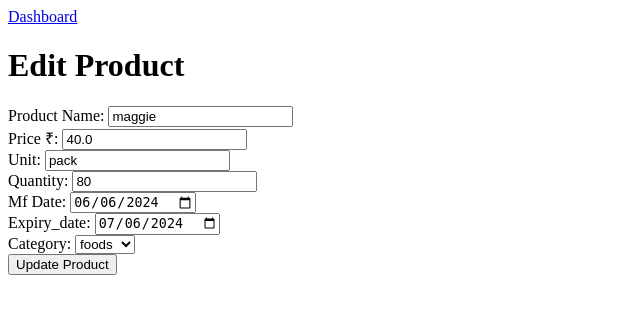
After one commit to unplugged-animesh/Bootcamp-code, a Flask app: page /admin/1/edit_product/2 in a window 1280 px wide. The commit adds this page. Shown: the top 314 px of the page, without its empty margins (0-640 px from the left). Run offline with Flask 3, Linux system fonts and the light colour scheme; a user stored in the database is signed in.

Commit message:
Updateed Files

```diff
--- /dev/null
+++ b/Templates/edit_product.html
@@ -0,0 +1,57 @@
+<!DOCTYPE html>
+<html lang="en">
+<head>
+	<title>Edit Product</title>
+</head>
+<body>
+
+	<div class='my-box'>
+		<div class='june'>
+			<a href="{{ url_for('admin_dashboard',curr_login_id=curr_login_id)}}" class='back-btn'>Dashboard</a>
+		</div>
+
+		<h1> Edit Product </h1>
+		<form method="POST">
+			<div class="form-group">
+				<label for="name"> Product Name:</label>
+				<input type="text" id="name" name="name" value="{{product.name}}" required>
+			</div>
+			<div class="form-group">
+				<label for="price"> Price ₹:</label>
+				<input type="number" id="price" name="price" value="{{product.price}}" required>
+			</div>
+			<div class="form-group">
+				<label for="unit"> Unit:</label>
+				<input type="text" id="unit" name="unit" value="{{product.unit}}" required>
+			</div>
+			<div class="form-group">
+				<label for="quantity"> Quantity:</label>
+				<input type="number" id="quantity" name="quantity" value="{{product.quantity}}" required>
+			</div>
+			<div class="form-group">
+				<label for="mf_date"> Mf Date:</label>
+				<input type="date" id="mf_date" name="mf_date" value="{{product.mf_date}}"required>
+			</div>
+			<div class="form-group">
+				<label for="expiry_date">Expiry_date:</label>
+				<input type="date" id="expiry_date" name="expiry_date" value="{{product.expiry_date}}" required>
+			</div>
+
+		<div class="form-group">
+			<label for ="category_id">Category:</label>
+			<select id="category_id" name="category_id" required>
+				{% for category in categories %}
+				<option value="{{category.id}}"{% if category.id==product.category_id %}selected {% endif%}>
+				{{category.name}}</option>
+				{% endfor %}
+			</select>
+		</div>
+		<div>
+			<input type="submit" value="Update Product" class='update-btn'>
+		</div>
+	</form>
+</div>
+
+
+</body>
+</html>
--- a/app.py
+++ b/app.py
@@ -180,6 +180,83 @@ def remove_category(curr_login_id, category_id):
 
     return render_template('remove_category.html', curr_login_id=curr_login_id, category=category)
 
+@app.route('/admin/<int:curr_login_id>/create_product' , methods=['GET','POST'])
+def create_product(curr_login_id):
+    if not get_user_admin(curr_login_id):
+        flash('You are not authorized to access this page.')
+        return redirect(url_for('logout'))
+
+    if request.method=='POST':
+        name=request.form['name']
+        price=float(request.form['price'])
+        unit=request.form['unit']
+        quantity=int(request.form['quantity'])
+        mf_date=datetime.strptime(request.form['mf_date'],'%Y-%m-%d').date()
+        expiry_date=datetime.strptime(request.form['expiry_date'],'%Y-%m-%d').date()
+        category_id=int(request.form['category_id'])
+
+        product=Product(
+            name=name,
+            price=price,
+            unit=unit,
+            quantity=quantity,
+            mf_date=mf_date,
+            expiry_date=expiry_date,
+            category_id=category_id
+        )
+
+        try:
+            db.session.add(product)
+            db.session.commit()
+            return redirect(url_for('admin_dashboard',curr_login_id=curr_login_id))
+        except IntegrityError:
+            db.session.rollback()
+            flash('Product already exists')
+            return redirect(url_for('create_product',curr_login_id=curr_login_id))
+
+    categories=Category.query.all()
+    return render_template('create_product.html',curr_login_id=curr_login_id,categories=categories)
+
+@app.route('/admin/<int:curr_login_id>/edit_product/<int:product_id>' , methods=['GET','POST'])
+def edit_product(curr_login_id,product_id):
+    if not get_user_admin(curr_login_id):
+        flash('You are not authorized to access this page.')
+        return redirect(url_for('logout'))
+
+    product=Product.query.get_or_404(product_id)
+
+    if request.method=='POST':
+        product.name=request.form['name']
+        product.price=float(request.form['price'])
+        product.unit=request.form['unit']
+        product.quantity=int(request.form['quantity'])
+        product.mf_date=datetime.strptime(request.form['mf_date'],'%Y-%m-%d').date()
+        product.expiry_date=datetime.strptime(request.form['expiry_date'],'%Y-%m-%d').date()
+        product.category_id=int(request.form['category_id'])
+
+        try:
+            db.session.commit()
+            return redirect(url_for('admin_dashboard',curr_login_id=curr_login_id))
+        except IntegrityError:
+            db.session.rollback()
+            return redirect(url_for('edit_product',curr_login_id=curr_login_id,product_id=product_id))
+
+    categories=Category.query.all()
+    return render_template('edit_product.html',curr_login_id=curr_login_id,product=product,categories=categories)
+
+@app.route('/admin/<int:curr_login_id>/remove_product/<int:product_id>' , methods=['GET','POST'])
+def remove_product(curr_login_id,product_id):
+    if not get_user_admin(curr_login_id):
+        flash('You are not authorized to access this page.')
+        return redirect(url_for('logout'))
+
+    product=Product.query.get_or_404(product_id)
+    if request.method=='POST':
+        db.session.delete(product)
+        db.session.commit()
+        return redirect(url_for('admin_dashboard',curr_login_id=curr_login_id))
+
+    return render_template('remove_product.html',curr_login_id=curr_login_id,product=product)
 
 
 @app.route('/logout')
```
Also changed, not shown: Templates/admin_dashboard.html (+36 -2 lines), Templates/create_product.html (added, +56 -0 lines), Templates/remove_product.html (added, +20 -0 lines), instance/grocery.sqlite3, 1 other file.
